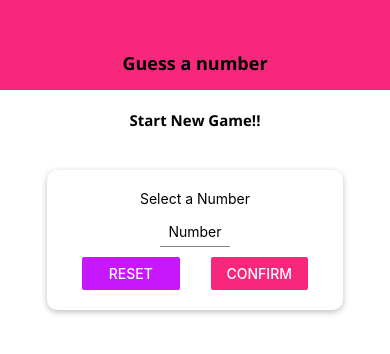
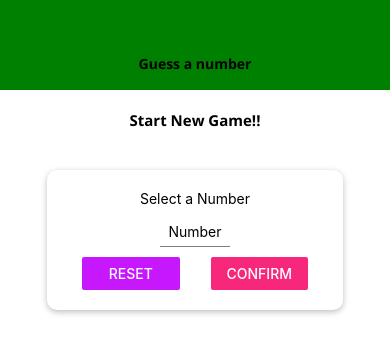
Before and after one commit to naveenrawat51/guess-a-number-game-in-react-native, a React Native app: screen / in a window 390 px wide. Shown: the top 354 px of the page. Built offline with nearby package versions, Linux system fonts and the light colour scheme.

Commit message:
platform api added, safeareaview added

```diff
--- a/App.js
+++ b/App.js
@@ -1,5 +1,5 @@
 import React, { useState } from "react";
-import { StyleSheet, View } from "react-native";
+import { StyleSheet, View, SafeAreaView } from "react-native";
 import * as Font from "expo-font";
 import { AppLoading } from "expo";
 
@@ -61,10 +61,10 @@ export default function App() {
   }
 
   return (
-    <View style={styles.screen}>
+    <SafeAreaView style={styles.screen}>
       <Header title={"Guess a number"} />
       {content}
-    </View>
+    </SafeAreaView>
   );
 }
 
--- a/components/Header.js
+++ b/components/Header.js
@@ -1,11 +1,21 @@
 import React from "react";
-import { StyleSheet, View, Text } from "react-native";
+import { StyleSheet, View, Text, Platform } from "react-native";
 import Colors from "../constants/colors";
 
 export default function Header({ title }) {
   return (
     <View style={styles.header}>
-      <Text style={styles.headerTitle}>{title}</Text>
+      <Text
+        style={{
+          ...styles.headerTitle,
+          ...Platform.select({
+            ios: styles.iosHeader,
+            android: styles.androidHeader,
+          }),
+        }}
+      >
+        {title}
+      </Text>
     </View>
   );
 }
@@ -15,13 +25,20 @@ const styles = StyleSheet.create({
     width: "100%",
     height: 90,
     paddingTop: 36,
-    backgroundColor: Colors.primary,
+    backgroundColor: Platform.OS === "android" ? Colors.primary : "green",
     alignItems: "center",
     justifyContent: "center",
+    borderBottomColor: Platform.OS === "ios" ? "red" : "white",
+    borderBottomWidth: Platform.OS === "ios" ? 1 : 0,
   },
   headerTitle: {
-    color: "black",
-    fontSize: 18,
+    color: Platform.OS === "ios" ? "white" : "black",
     fontFamily: "open-sans-bold",
   },
+  iosHeader: {
+    fontSize: 18,
+  },
+  androidHeader: {
+    fontSize: 25,
+  },
 });
```
